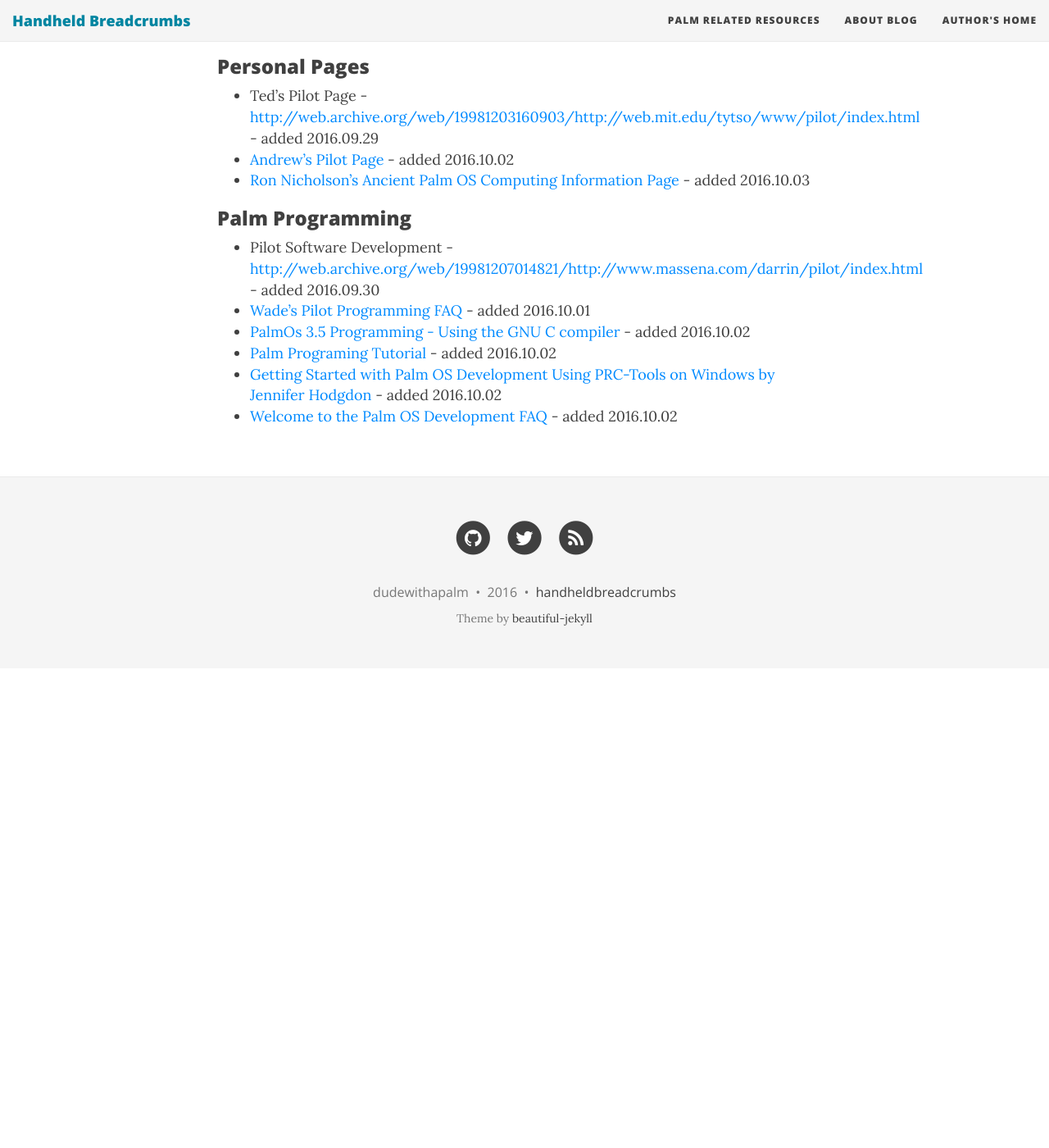
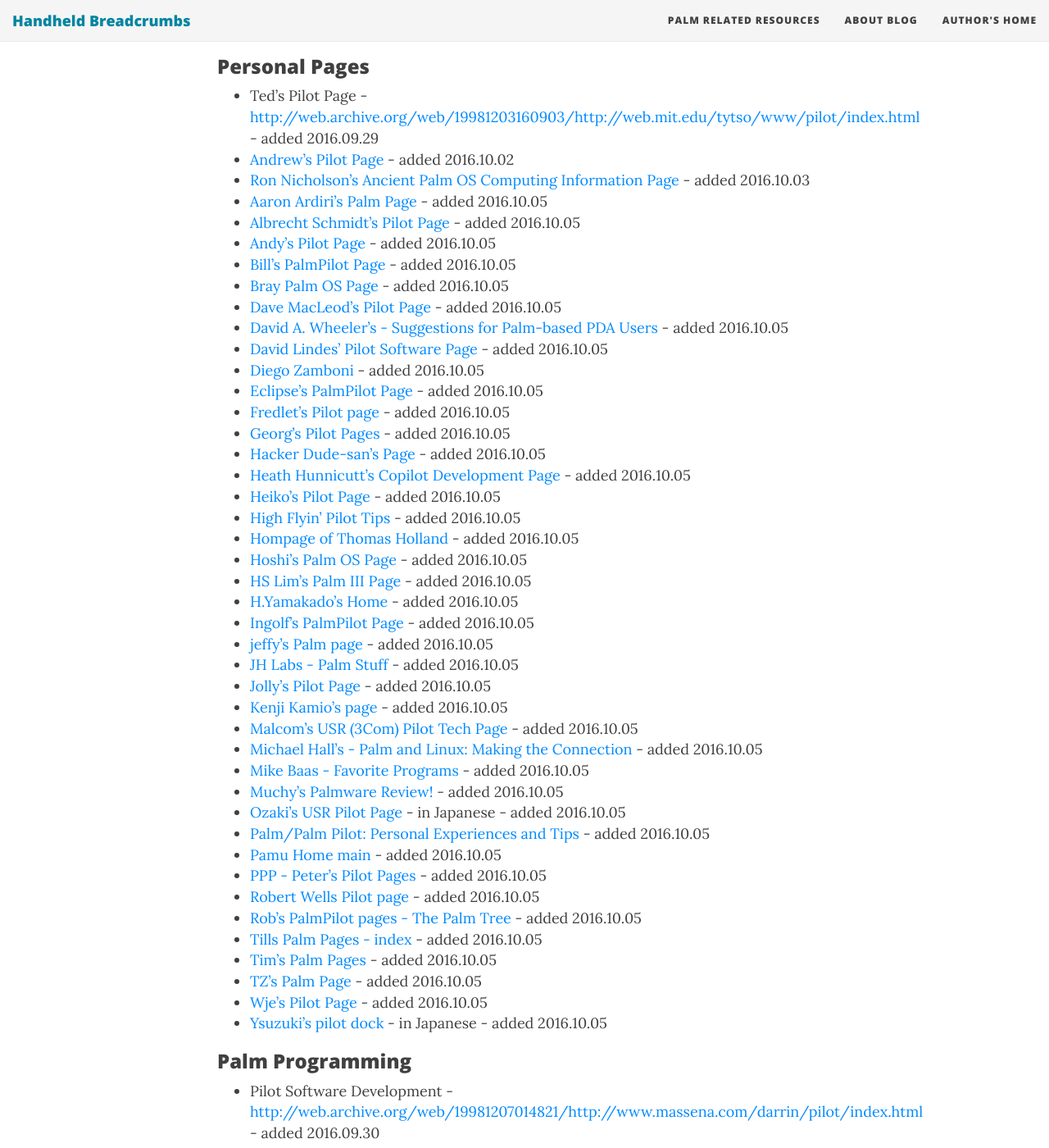
Before and after one commit to handheldbreadcrumbs/handheldbreadcrumbs.github.io, a Jekyll site: the page built from palmresources.md, in a window 1280 px wide and 1400 px high, scrolled down 543 px. Shown: the whole window at 82% size. Built offline with Jekyll 4.4.1, drawn with Linux system fonts in a browser that asks for light colours; nearby versions of some CDN libraries; before the commit the page ends 1358 px from its top, so only the background shows below that.

Commit message:
most of the personal pages added

```diff
--- a/palmresources.md
+++ b/palmresources.md
@@ -16,6 +16,46 @@
 * Ted's Pilot Page - [http://web.archive.org/web/19981203160903/http://web.mit.edu/tytso/www/pilot/index.html](http://web.archive.org/web/19981203160903/http://web.mit.edu/tytso/www/pilot/index.html){:target="_blank"} - added 2016.09.29
 * [Andrew's Pilot Page](http://web.archive.org/web/19981206010148/http://www.iosphere.net/~howlett/pilot/){:target="_blank"} - added 2016.10.02
 * [Ron Nicholson's Ancient Palm OS Computing Information Page](http://web.archive.org/web/20141224194937/http://www.nicholson.com/rhn/palm.html){:target="_blank"} - added 2016.10.03
+* [Aaron Ardiri's Palm Page](http://web.archive.org/web/20010718130351/http://www.ardiri.com/index.php?redir=palm){:target="_blank"} - added 2016.10.05
+* [Albrecht Schmidt's Pilot Page](http://www.teco.edu/~albrecht/handheld/){:target="_blank"} - added 2016.10.05
+* [Andy's Pilot Page](http://web.archive.org/web/19980702045119/http://www.pilotpage.com/){:target="_blank"} - added 2016.10.05
+* [Bill's PalmPilot Page](http://web.archive.org/web/19971021171107/http://www.electronhut.com/pilot/){:target="_blank"} - added 2016.10.05
+* [Bray Palm OS Page](http://web.archive.org/web/20150104101218/http://davidbray.org/palm/){:target="_blank"} - added 2016.10.05
+* [Dave MacLeod's Pilot Page](http://web.archive.org/web/19990420202243/http://www.netcomuk.co.uk/~davmac/pilot.htm){:target="_blank"} - added 2016.10.05
+* [David A. Wheeler's - Suggestions for Palm-based PDA Users](http://web.archive.org/web/20141224222752/http://www.dwheeler.com/palm-suggest.html){:target="_blank"} - added 2016.10.05
+* [David Lindes' Pilot Software Page](http://web.archive.org/web/20150404200052/http://www.daveltd.com/pilot/){:target="_blank"} - added 2016.10.05
+* [Diego Zamboni](http://web.archive.org/web/20000818231749/http://www.cerias.purdue.edu/homes/zamboni/){:target="_blank"} - added 2016.10.05
+* [Eclipse's PalmPilot Page](http://web.archive.org/web/20160131195959/http://www.urbin.net/EWW/etext/eclipse/palmpilot.html){:target="_blank"} - added 2016.10.05
+* [Fredlet's Pilot page](http://web.archive.org/web/20000612005129/http://www.fredlet.com/palm/pilot.htm){:target="_blank"} - added 2016.10.05
+* [Georg's Pilot Pages](http://web.archive.org/web/19990224124200/http://www.westfalen.de/hugo/forth/index.html){:target="_blank"} - added 2016.10.05
+* [Hacker Dude-san's Page](http://web.archive.org/web/20000816154147/http://www.tt.rim.or.jp/~tatsushi/){:target="_blank"} - added 2016.10.05
+* [Heath Hunnicutt's Copilot Development Page](http://web.archive.org/web/19980110140321/http://ofb.net/~heath/pilot/copilot/){:target="_blank"} - added 2016.10.05
+* [Heiko's Pilot Page](http://web.archive.org/web/19971210205617/http://www.fh-flensburg.de/iam/Studiengang/Studenten/HeikoHansen/#About){:target="_blank"} - added 2016.10.05
+* [High Flyin' Pilot Tips](http://web.archive.org/web/20000606162205/http://www.novadesign.com/kermit/index.htm){:target="_blank"} - added 2016.10.05
+* [Hompage of Thomas Holland](http://web.archive.org/web/20150709171634/http://www.innot.de/){:target="_blank"} - added 2016.10.05
+* [Hoshi's Palm OS Page](http://web.archive.org/web/20090609090324/http://www.sra.co.jp/people/hoshi/palmos/){:target="_blank"} - added 2016.10.05
+* [HS Lim's Palm III Page](http://web.archive.org/web/20141228204048/http://lhs1701.tripod.com/palmiii/lhspalm3.htm){:target="_blank"} - added 2016.10.05
+* [H.Yamakado's Home](http://web.archive.org/web/20091204172234/http://www001.upp.so-net.ne.jp/h-yama/index-e.htm){:target="_blank"} - added 2016.10.05
+* [Ingolf's PalmPilot Page](http://web.archive.org/web/20010404060552/http://www.geocities.com/SiliconValley/Campus/1719/){:target="_blank"} - added 2016.10.05
+* [jeffy's Palm page](http://web.archive.org/web/20150112185602/http://tomecat.com/jeffy/palm.html){:target="_blank"} - added 2016.10.05
+* [JH Labs - Palm Stuff](http://web.archive.org/web/20160125232320/http://www.jhlabs.com/palm/){:target="_blank"} - added 2016.10.05
+* [Jolly's Pilot Page](http://web.archive.org/web/19990423033258/http://home.t-online.de/home/johler/pilot.html){:target="_blank"} - added 2016.10.05
+* [Kenji Kamio's page](http://web.archive.org/web/19990221152244/http://www2e.meshnet.or.jp/~kamio/){:target="_blank"} - added 2016.10.05
+* [Malcom's USR (3Com) Pilot Tech Page](http://web.archive.org/web/19990219133534/http://homepages.ihug.co.nz/~malc/pilot.htm){:target="_blank"} - added 2016.10.05
+* [Michael Hall's - Palm and Linux: Making the Connection](http://web.archive.org/web/20011117155045/http://www.cstone.net/~mphall/pilot_linux.html){:target="_blank"} - added 2016.10.05
+* [Mike Baas - Favorite Programs](http://web.archive.org/web/20131220071145/http://mikebaas.org/programs/){:target="_blank"} - added 2016.10.05
+* [Muchy's Palmware Review!](http://web.archive.org/web/20000305122218/http://muchy.com/){:target="_blank"} - added 2016.10.05
+* [Ozaki's USR Pilot Page](http://web.archive.org/web/19970720091933/http://www.urban.or.jp/home/oz/pilot.htm){:target="_blank"} - in Japanese - added 2016.10.05
+* [Palm/Palm Pilot: Personal Experiences and Tips](http://web.archive.org/web/20150920201127/http://www.faughnan.com/palm.html){:target="_blank"} - added 2016.10.05
+* [Pamu Home main](http://web.archive.org/web/20160722223718/http://www.pamupamu.com/indexe.html){:target="_blank"} - added 2016.10.05
+* [PPP - Peter's Pilot Pages](http://web.archive.org/web/20141218052807/http://pspilot.de/){:target="_blank"} - added 2016.10.05
+* [Robert Wells Pilot page](http://web.archive.org/web/20160720200945/http://wellscs.com/pilot/){:target="_blank"} - added 2016.10.05
+* [Rob's PalmPilot pages - The Palm Tree](http://web.archive.org/web/20050215090653/http://www.thepalmtree.com/){:target="_blank"} - added 2016.10.05
+* [Tills Palm Pages - index](http://web.archive.org/web/20141005025320/http://www.harbaum.org/till/palm/index.html){:target="_blank"} - added 2016.10.05
+* [Tim's Palm Pages](http://web.archive.org/web/20140519140458/http://www.interlog.com/~tcharron/Palm8M/){:target="_blank"} - added 2016.10.05
+* [TZ's Palm Page](http://web.archive.org/web/20040611162424/http://my.execpc.com/~tz/){:target="_blank"} - added 2016.10.05
+* [Wje's Pilot Page](http://web.archive.org/web/19990117034404/http://www.mv.com/users/wje/pilot.html){:target="_blank"} - added 2016.10.05
+* [Ysuzuki's pilot dock](http://web.archive.org/web/19990203072706/http://www.gix.or.jp/~ysuzuki/){:target="_blank"} - in Japanese - added 2016.10.05
 
 ### Palm Programming
 * Pilot Software Development - [http://web.archive.org/web/19981207014821/http://www.massena.com/darrin/pilot/index.html](http://web.archive.org/web/19981207014821/http://www.massena.com/darrin/pilot/index.html){:target="_blank"} - added 2016.09.30
```
